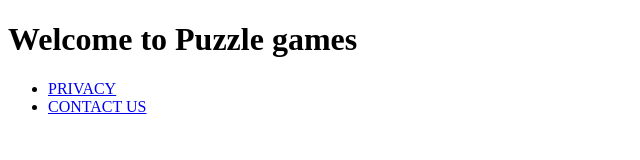
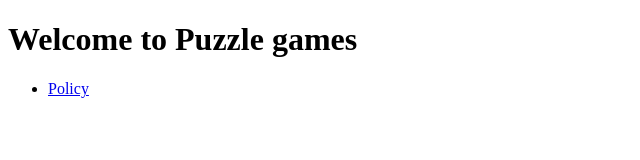
Before and after one commit to puzzlegame/puzzlegame.github.io, a plain HTML site: page index.html in a window 1280 px wide. Shown: the whole page, without its empty margins (0-640 px from the left). Drawn offline with Linux system fonts and the light colour scheme.

Commit message:
Update index.html

```diff
--- a/index.html
+++ b/index.html
@@ -8,8 +8,7 @@
     <main>
         <h1>Welcome to Puzzle games</h1>
       <ul>
-          <li><a href="https://wejoy.asia/privacy.txt">PRIVACY</a></li>
-          <li><a href="mailto:wejoygamesstudio@wejoy.asia">CONTACT US</a></li>
+          <li><a href="https://puzzlegame.github.io/policy.txt">Policy</a></li>
       </ul>
     </main>
   </body>
```
